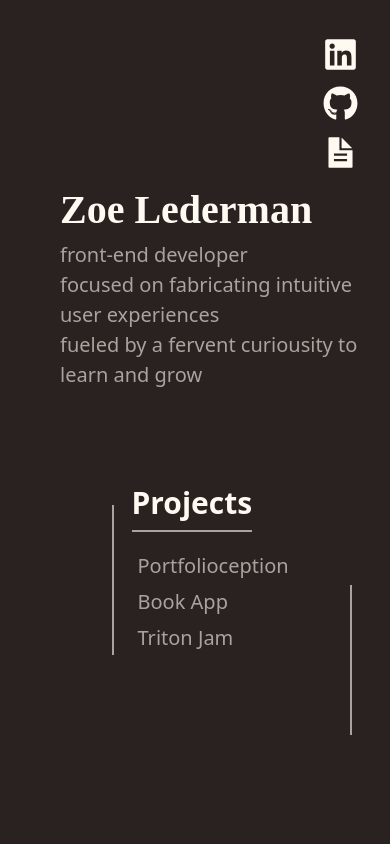
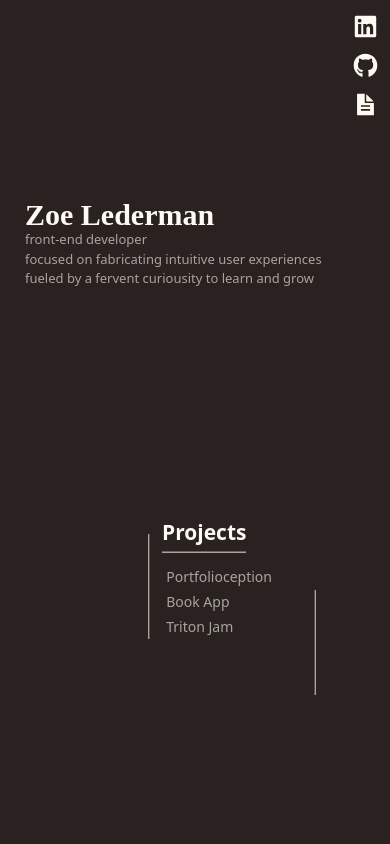
Before and after one commit to zlederma/portfolio-website, a React (Create React App) app: page / in a window 390 px wide. Shown: the top 844 px of the page. Built offline with nearby package versions, Linux system fonts and the light colour scheme.

Commit message:
added responsivity

```diff
--- a/src/styles/LinksStyles.css
+++ b/src/styles/LinksStyles.css
@@ -42,3 +42,18 @@
 .landing__links-nav a svg{
   font-size: 35px;
 }
+
+@media (max-width: 575px) {
+    .landing__links a{
+      padding: 2px;
+      transform: scale(0.7, 0.7);
+      margin-right: 5px;
+  }
+
+    .landing__links{
+      top: 7px;
+      text-align: center;
+      padding-bottom: 7px;
+  }
+
+}
--- a/src/styles/ProjectsStyles.css
+++ b/src/styles/ProjectsStyles.css
@@ -17,8 +17,7 @@
 
     position: relative;
     width: 200px;
-
-    animation: drop 2s ease-in-out; /* Apply the animation */
+    animation: drop 2s ease-in-out;
     animation-delay: 1s;
 
 }
@@ -49,3 +48,23 @@
 .projects__links-decor{
     position: absolute;
 }
+
+
+@keyframes fadeIn {
+  from {
+    opacity: 0;
+  }
+  to {
+    opacity: 1;
+  }
+}
+
+
+@media (max-width: 575px) {
+    .projects__container{
+      transform: scale(0.7, 0.7);
+      animation: none;
+      animation: fadeIn 1.5s linear;
+      animation-delay: 1s;
+  }
+}
--- a/src/styles/WelcomeStyles.css
+++ b/src/styles/WelcomeStyles.css
@@ -8,16 +8,14 @@
     top: 30vh;
     padding: 20px;
     padding-bottom: 40px;
-    /* background-color: antiquewhite; */
 }
 
 .welcome__heading{
-    /* font-family: "Roboto";  */
     font-family: 'Playfair Display', serif;
     font-size: 40px;
     font-weight: 900;
     letter-spacing: 0px;
-    line-height: 60px;
+    line-height: 40px;
     color: #fffaf1;
 }
 
@@ -31,7 +29,20 @@
     .welcome__intro-container{
         display: inline-block;
         position: static;
-        margin-left: 40px;
-        margin-top: 10px;
+        margin: 20px;
     }
 }
+
+@media (max-width: 575px) {
+    .welcome__intro-container{
+        margin: 5px;
+        margin-top: 30px;
+    }
+    .welcome__tagline{
+        font-size: 13px;
+    }
+    .welcome__heading{
+        font-size: 30px;
+        line-height: 30px;
+    }
+}
```
